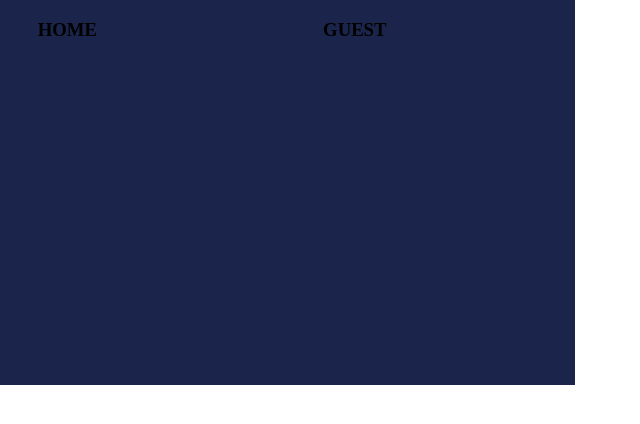
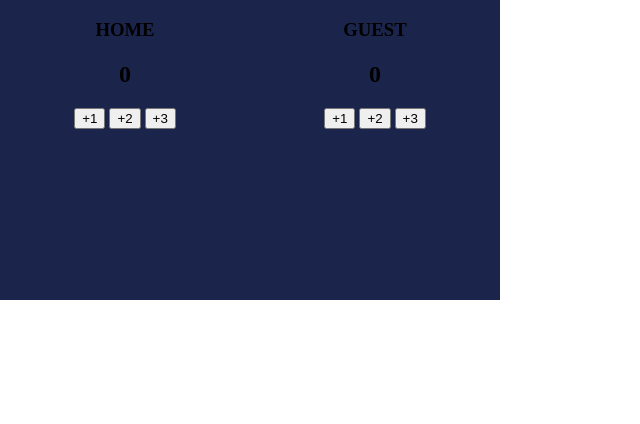
Before and after one commit to Flammendeingo-85/scoreboardProject, a plain HTML site: page index.html in a window 1280 px wide. Shown: the whole page, without its empty margins (0-640 px from the left). Drawn offline with Linux system fonts and the light colour scheme.

Commit message:
ADD: ID in index.html, and ADD functions to ScoreBoard
Added functions in the JavaScript-file, so it makes increments on the ScoreBoard

```diff
--- a/index.css
+++ b/index.css
@@ -1,11 +1,14 @@
 body {
     margin: 0;
+    text-align: center;
 }
 
 .container {
     display: flex;
     justify-content: space-around;
-    width: 575px;
-    height: 385px;
     background-color: #1b244a;
+    width: 500px;
+    height: 300px;
+    text-align: center;
+
 }
--- a/index.html
+++ b/index.html
@@ -6,14 +6,21 @@
     <div class="container">
       <div>
         <h3>HOME</h3>
+        <h2 id="scorehome-el">0</h2>
+        <div>
+          <button id="btn-home1" onclick="incrementHome1()">+1</button>
+          <button id="btn-home2" onclick="incrementHome2()">+2</button>
+          <button id="btn-home3" onclick="incrementHome3()">+3</button>
+        </div>
       </div>
-      <div></div>
-      <div></div>
       <div>
         <h3>GUEST</h3>
-      </div>
-      <div></div>
-      <div></div>
+        <h2 id="scoreguest-el">0</h2>
+        <div>
+          <button id="btn-guest1" onclick="incrementGuest1()">+1</button>
+          <button id="btn-guest2" onclick="incrementGuest2()">+2</button>
+          <button id="btn-guest3" onclick="incrementGuest3()">+3</button>
+        </div>
     </div>
     <script src="index.js"></script>
   </body>
--- a/index.js
+++ b/index.js
@@ -0,0 +1,37 @@
+//SCOREBOARD HOME
+let scoreHomeEl = document.getElementById("scorehome-el");
+let scoreHome = 0;
+
+function incrementHome1() {
+  scoreHome = scoreHome + 1;
+  scoreHomeEl.innerText = scoreHome;
+}
+
+function incrementHome2() {
+  scoreHome = scoreHome + 2;
+  scoreHomeEl.innerText = scoreHome;
+}
+
+function incrementHome3() {
+  scoreHome = scoreHome + 3;
+  scoreHomeEl.innerText = scoreHome;
+}
+
+//SCOREBOARD GUESTS
+let scoreGuestEl = document.getElementById("scoreguest-el");
+let scoreGuest = 0;
+
+function incrementGuest1() {
+  scoreGuest = scoreGuest + 1;
+  scoreGuestEl.innerText = scoreGuest;
+}
+
+function incrementGuest2() {
+  scoreGuest = scoreGuest + 2;
+  scoreGuestEl.innerText = scoreGuest;
+}
+
+function incrementGuest3() {
+  scoreGuest = scoreGuest + 3;
+  scoreGuestEl.innerText = scoreGuest;
+}
```
